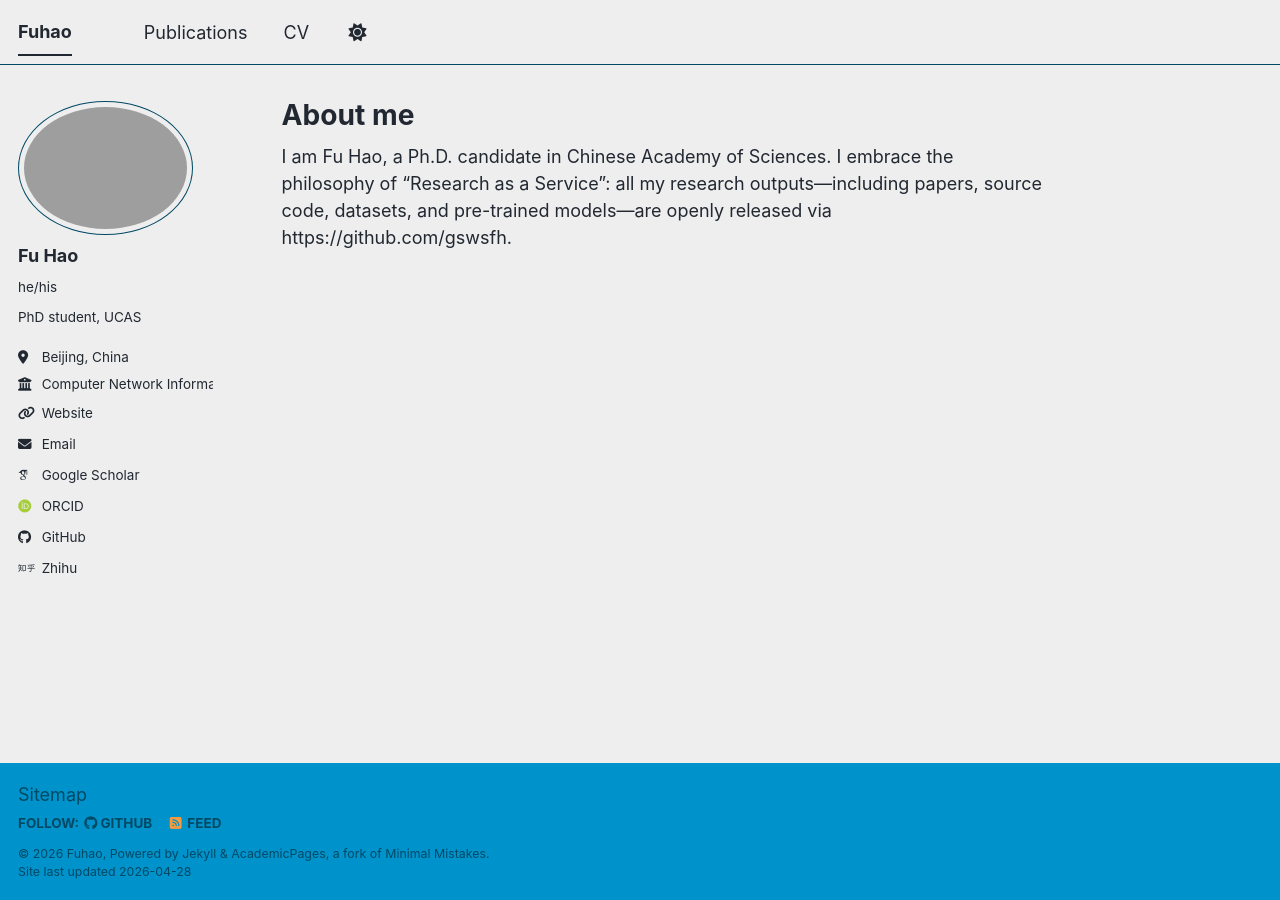
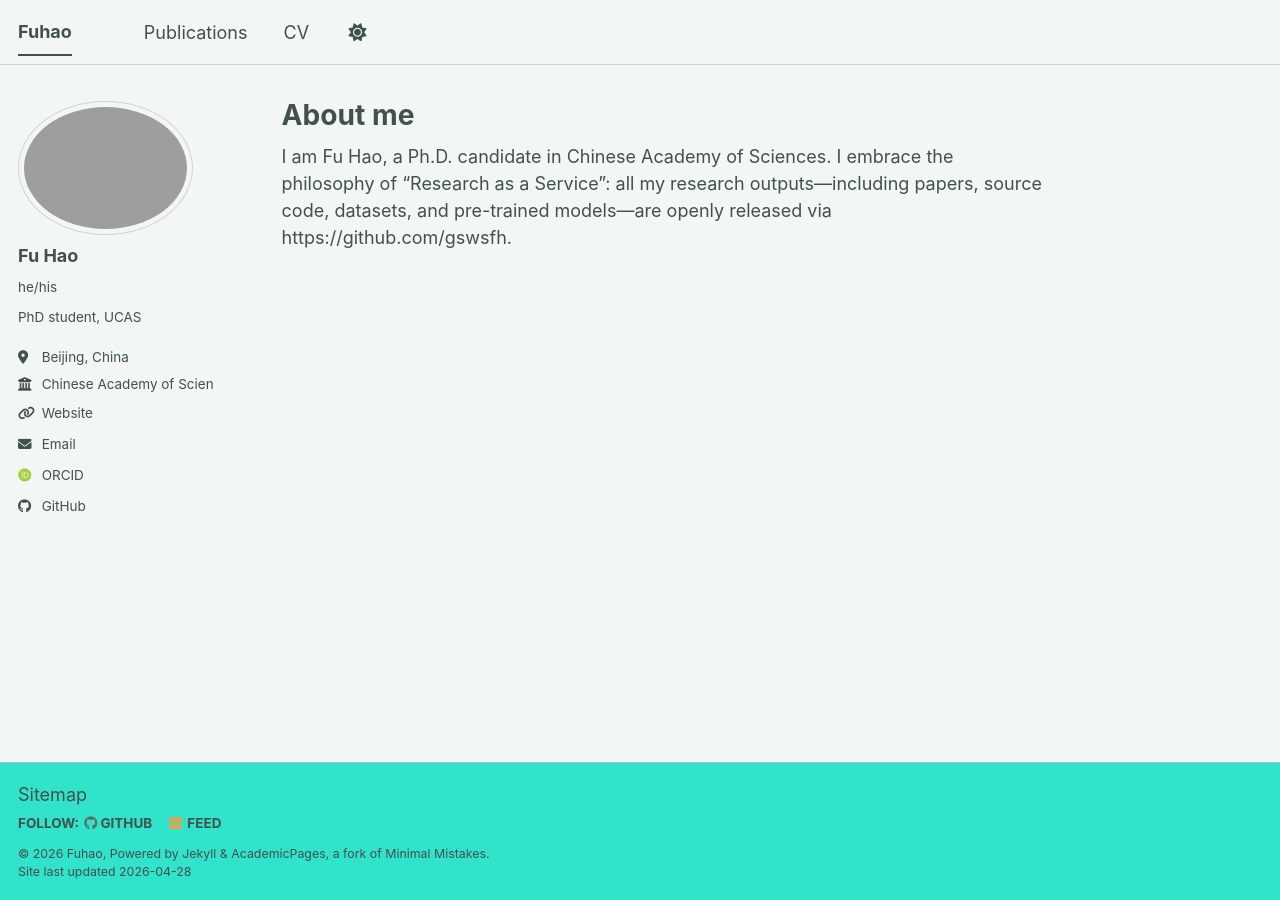
Before and after one commit to gswsfh/gswsfh.github.io, a Jekyll site: the page built from _pages/about.md, in a window 1280 px wide. Built offline with Jekyll 4.4.1, drawn with Linux system fonts in a browser that asks for light colours; some web fonts are replaced; a script bundle is joined from its source files by our own code; library files that are not in the unit come from our copies.

Commit message:
首页修改

```diff
--- a/_config.yml
+++ b/_config.yml
@@ -8,7 +8,7 @@
 
 # Basic Site Settings
 locale                   : "en-US"
-site_theme               : "air" # The available themes options are "default", "air", "sunrise", "mint", "dirt" and "contrast"
+site_theme               : "mint" # The available themes options are "default", "air", "sunrise", "mint", "dirt" and "contrast"
 title                    : "Fuhao"
 title_separator          : "-"
 name                     : &name "Fuhao"
@@ -28,14 +28,14 @@ author:
   pronouns         : "he/his"
   bio              : "PhD student, UCAS"
   location         : "Beijing, China"
-  employer         : "Computer Network Information Center, Chinese Academy of Sciences"
+  employer         : "Chinese Academy of Sciences"
   uri              : "https://english.cnic.cas.cn/"
-  email            : "fuhao@cnic.cn"
+  email            : "gswsfh@hotmail.com"
 
   # Academic websites
   #academia         : # URL
   #arxiv            : # URL - Update with the correct link to your profile
-  googlescholar    : "https://scholar.google.com/citations?user=bCREcxQAAAAJ"
+  #googlescholar    : "https://scholar.google.com/citations?user=bCREcxQAAAAJ"
   #inspire-hep      : # URL
   impactstory      : # URL
   orcid            : "https://orcid.org/0009-0001-6873-2609"
@@ -80,7 +80,7 @@ author:
   wikipedia        : # Username
   xing             : # Username
   youtube          : # Username
-  zhihu            : Gsws2024
+  #zhihu            : Gsws2024
 
 # Publication Category - The following the list of publication categories and their headings
 publication_category:
```
